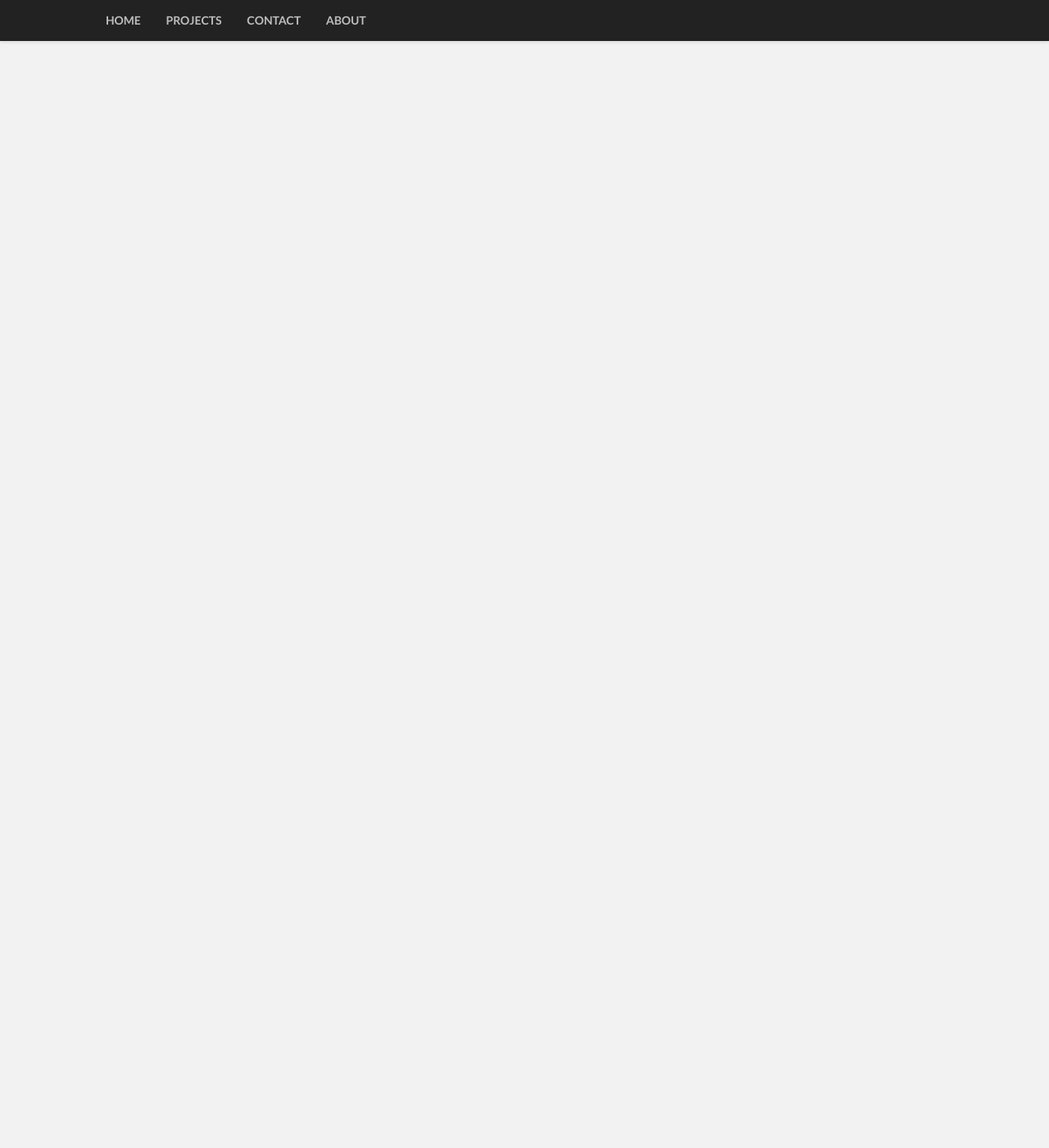
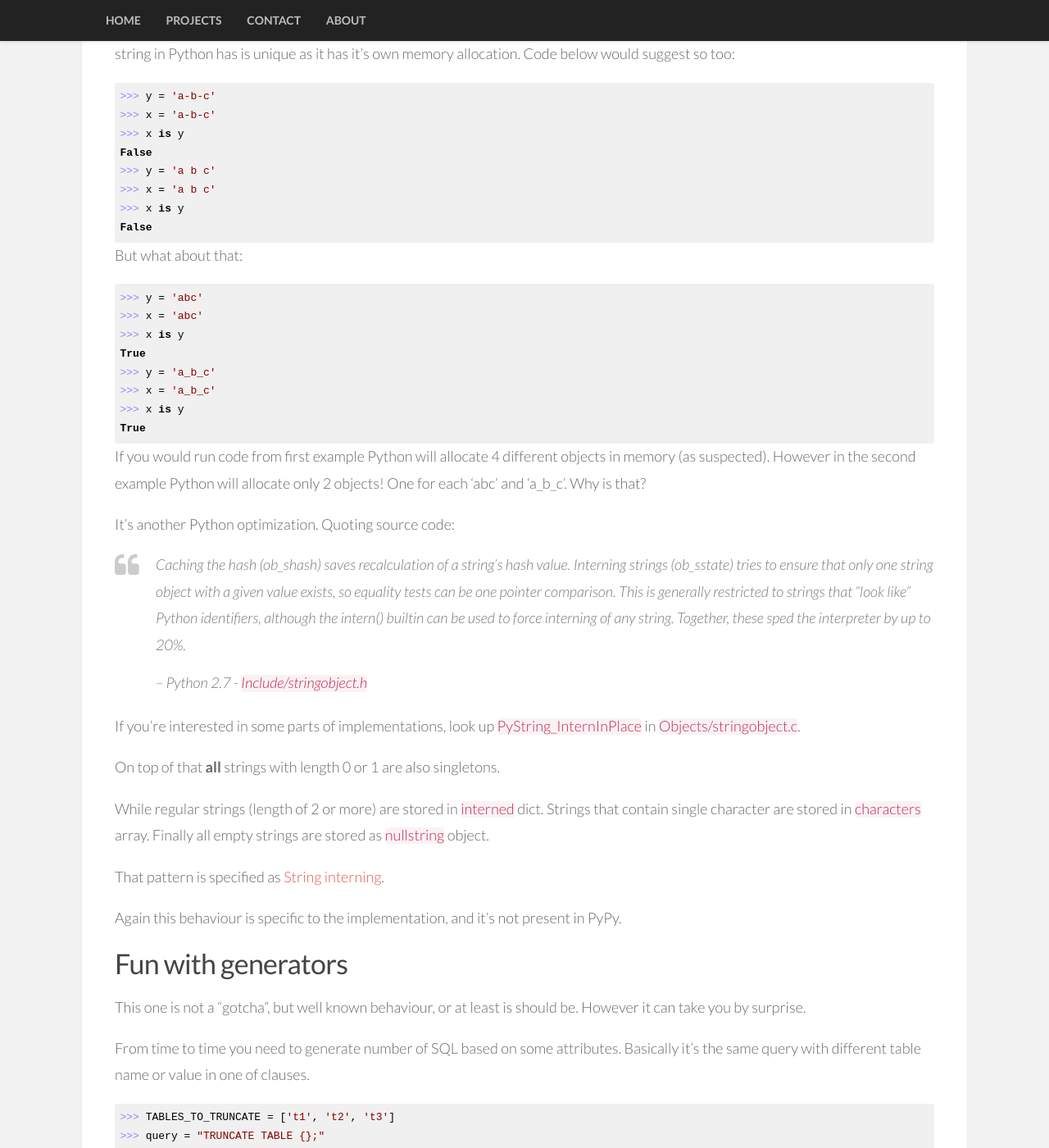
Before and after one commit to mrfuxi/mrfuxi.github.io, a Jekyll site: the page built from _posts/blog/2014-06-16-python-gotchas.md, in a window 1280 px wide and 1400 px high, scrolled down 1953 px. Shown: the whole window at 82% size. Built offline with Jekyll 4.4.1, drawn with Linux system fonts in a browser that asks for light colours; Markdown is read by kramdown in place of the engine named in the settings; comment, search, counter and statistics services are not loaded; some of the changed text lies outside the part shown.

Commit message:
Deal with code highlighting in posts

```diff
--- a/_config.yml
+++ b/_config.yml
@@ -9,13 +9,13 @@ url: "" # http://mrfuxi.github.io
 keywords: "Python, Solr, C++, Linux, Docker, Lucene, Django, blog, software development"
 
 disqus: mrfuxi
-#google_analytics: UA-51123213-1
+google_analytics: UA-51123213-1
 
 timezone: Europe/London
 
 # Build settings
-markdown: kramdown
-highlighter: pygments
+markdown: redcarpet
+highlighter:
 
 permalink: /:categories/:title/
 
--- a/_includes/post.html
+++ b/_includes/post.html
@@ -44,7 +44,7 @@
                 </a>
             {% else %}
                 <div class="entry">
-                    {{ article.content }}
+                    {{ content }}
                 </div>
 
                 {% if article.disqus_id %}
--- a/_layouts/default.html
+++ b/_layouts/default.html
@@ -44,6 +44,12 @@
     <script src="{{ site.url }}/theme/js/scripts.js"></script>
     <script src="{{ site.url }}/theme/js/jquery.flexslider.min.js"></script>
 
+    {% if page.code %}
+        <link href="{{ site.url }}/theme/css/highlightjs/default.min.css" rel="stylesheet">
+        <script src="{{ site.url }}/theme/js/highlight.min.js"></script>
+        <script>hljs.initHighlightingOnLoad();</script>
+    {% endif %}
+
     {% include ga.html %}
     {% include disqus_count.html %}
 
--- a/_layouts/post.html
+++ b/_layouts/post.html
@@ -2,5 +2,5 @@
 layout: default
 ---
 {% assign full_view=true %}
-{% assign article=post %}
+{% assign article=page %}
 {% include post.html %}
--- a/_posts/blog/2014-06-16-python-gotchas.md
+++ b/_posts/blog/2014-06-16-python-gotchas.md
@@ -3,6 +3,7 @@ date: 2014-06-16
 title: Python gotchas
 category: blog
 disqus_id: 2014-06-16-python-gotchas
+code: true
 ---
 
 There are times in life of every Python developer, when you are staring at the screen and can not explain or even understand what just happened.
```
Also changed, not shown: _posts/blog/2014-05-05-docker-solr-plugin.md (+3 -0 lines).
